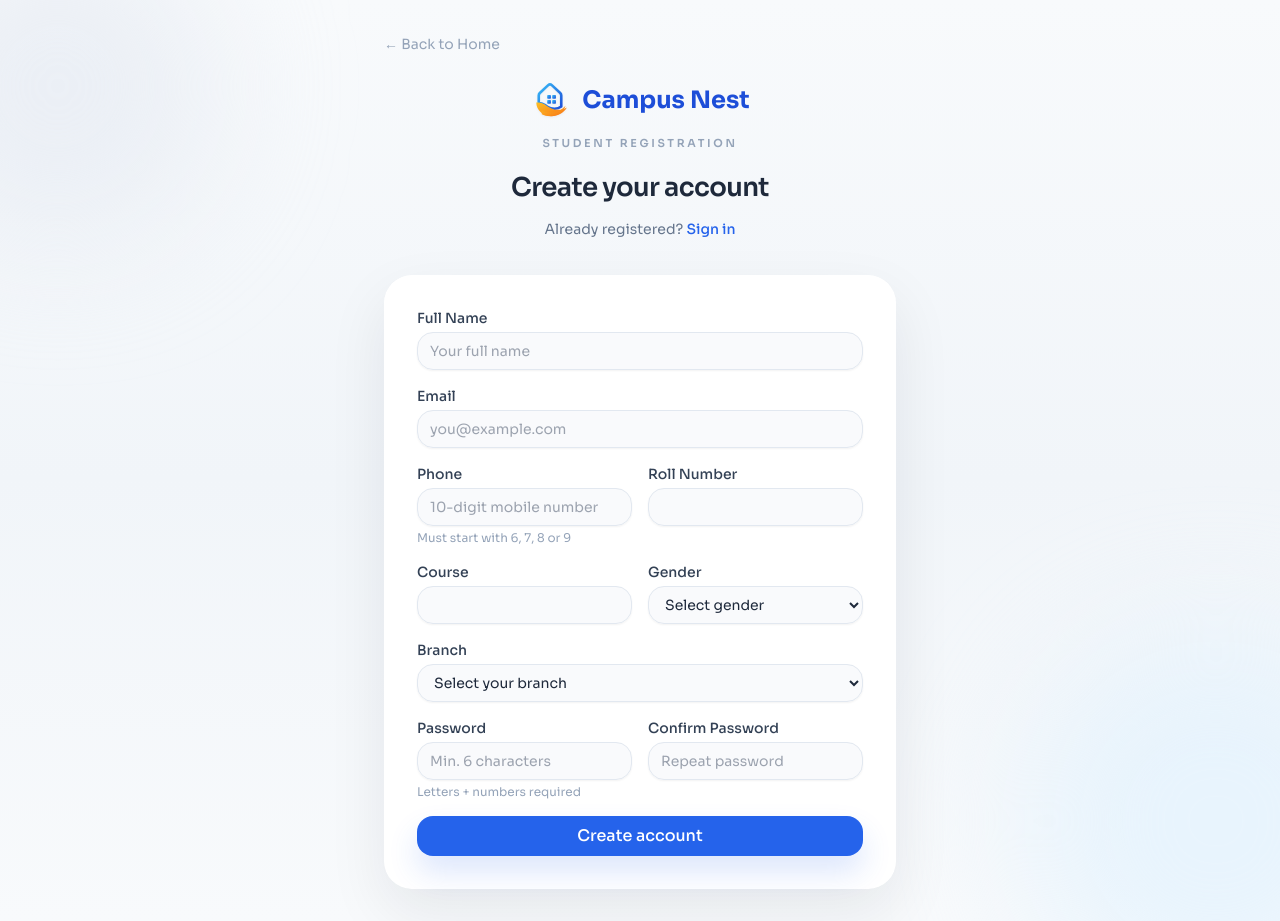
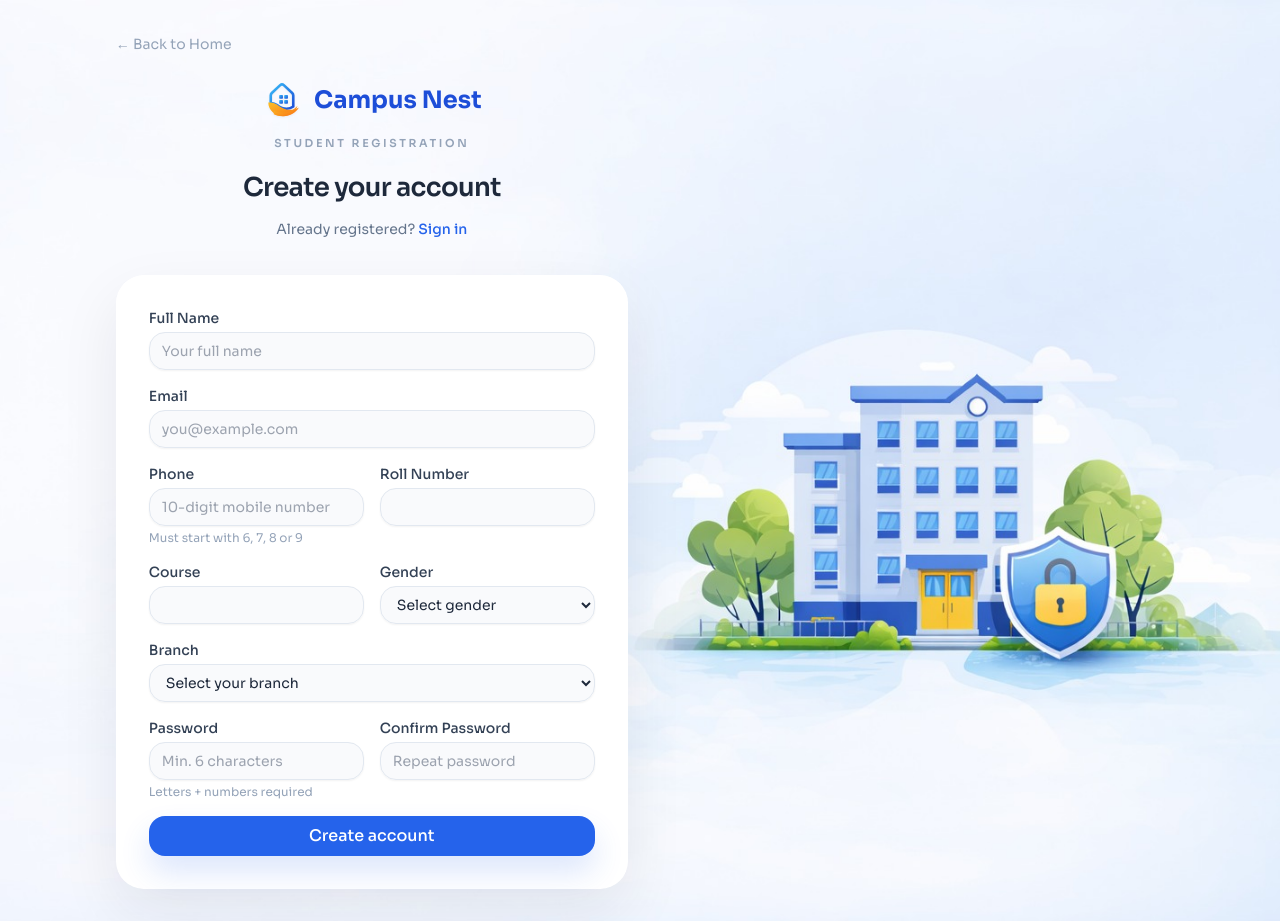
Before and after one commit to Vyvanth/Full-Stack-Development-mini-project-sem6, a React (Vite) app in the folder hostel-management/client/: page /register in a window 1280 px wide. Built offline with nearby package versions, Linux system fonts and the light colour scheme.

Commit message:
login and register bg image

```diff
--- a/hostel-management/client/src/pages/public/Login.jsx
+++ b/hostel-management/client/src/pages/public/Login.jsx
@@ -3,6 +3,7 @@ import { Link, useNavigate } from 'react-router-dom';
 import { useAuth } from '../../context/AuthContext';
 import toast from 'react-hot-toast';
 import BrandMark from '../../components/BrandMark';
+import authBackground from '../../assets/auth-bg.jpeg';
 
 export default function Login() {
   const { login } = useAuth();
@@ -63,24 +64,26 @@ export default function Login() {
   const inputClass = (field) => `input rounded-2xl border-slate-200 bg-slate-50/85 shadow-sm ${errors[field] ? 'border-red-300 focus:ring-red-400' : ''}`;
 
   return (
-    <div className="relative min-h-screen flex items-center justify-center overflow-hidden bg-[linear-gradient(180deg,#f8fafc_0%,#f1f5f9_52%,#f8fafc_100%)] px-4">
-      <div className="pointer-events-none absolute left-[-10%] top-[-10%] h-72 w-72 rounded-full bg-slate-200/60 blur-3xl" />
-      <div className="pointer-events-none absolute right-[-8%] bottom-[-10%] h-80 w-80 rounded-full bg-sky-100/70 blur-3xl" />
-      <div className="w-full max-w-md">
-        <div className="mb-6">
+    <div
+      className="relative flex min-h-screen items-center overflow-hidden bg-slate-100 bg-cover bg-[center_right] px-4"
+      style={{ backgroundImage: `url(${authBackground})` }}
+    >
+      <div className="absolute inset-0 bg-[linear-gradient(90deg,rgba(248,250,252,0.9) 0%,rgba(241,245,249,0.78) 40%,rgba(241,245,249,0.38) 72%,rgba(241,245,249,0.18) 100%)]" />
+      <div className="relative w-full max-w-md md:ml-[6%] lg:ml-[8%] xl:ml-[10%]">
+        <div className="relative mb-6">
           <Link to="/" className="inline-flex items-center gap-1.5 text-sm text-slate-400 hover:text-slate-700 transition-colors">
             {'\u2190'} Back to Home
           </Link>
         </div>
 
-        <div className="text-center mb-8">
+        <div className="relative text-center mb-8">
           <Link to="/" className="inline-flex items-center gap-3 text-2xl font-bold text-primary-700"><BrandMark />Campus Nest</Link>
           <p className="mt-2 text-[11px] font-semibold uppercase tracking-[0.24em] text-slate-400">Secure Hostel Access</p>
           <h2 className="mt-4 text-[26px] font-semibold tracking-tight text-slate-800">Sign in to your account</h2>
           <p className="mt-2 text-sm leading-7 text-slate-500">Don't have an account? <Link to="/register" className="text-primary-600 font-medium hover:underline">Register</Link></p>
         </div>
 
-        <div className="card rounded-[28px] border border-white/80 bg-white/92 p-8 shadow-[0_24px_60px_rgba(15,23,42,0.08)] backdrop-blur-sm">
+        <div className="relative card rounded-[28px] border border-white/80 bg-white/84 p-8 shadow-[0_24px_60px_rgba(15,23,42,0.08)] backdrop-blur-sm">
           {error && (
             <div className="flex items-start gap-2 bg-red-50 border border-red-200 text-red-700 rounded-2xl px-4 py-3 mb-5 text-sm">
               <span className="mt-0.5 inline-flex h-5 w-5 flex-shrink-0 items-center justify-center rounded-full bg-red-100 text-[11px] font-bold text-red-700">!</span>
--- a/hostel-management/client/src/pages/public/Register.jsx
+++ b/hostel-management/client/src/pages/public/Register.jsx
@@ -3,6 +3,7 @@ import { Link, useNavigate } from 'react-router-dom';
 import { useAuth } from '../../context/AuthContext';
 import toast from 'react-hot-toast';
 import BrandMark from '../../components/BrandMark';
+import authBackground from '../../assets/auth-bg.jpeg';
 
 const amritaBranches = [
   'Aerospace Engineering',
@@ -140,24 +141,26 @@ export default function Register() {
   const inputClass = (field) => `input rounded-2xl border-slate-200 bg-slate-50/85 shadow-sm ${errors[field] ? 'border-red-400 focus:ring-red-300' : ''}`;
 
   return (
-    <div className="relative min-h-screen flex items-center justify-center overflow-hidden bg-[linear-gradient(180deg,#f8fafc_0%,#f1f5f9_52%,#f8fafc_100%)] px-4 py-8">
-      <div className="pointer-events-none absolute left-[-8%] top-[-8%] h-80 w-80 rounded-full bg-slate-200/55 blur-3xl" />
-      <div className="pointer-events-none absolute right-[-10%] bottom-[-10%] h-96 w-96 rounded-full bg-sky-100/65 blur-3xl" />
-      <div className="w-full max-w-lg">
-        <div className="mb-6">
+    <div
+      className="relative flex min-h-screen items-center overflow-hidden bg-slate-100 bg-cover bg-[center_right] px-4 py-8"
+      style={{ backgroundImage: `url(${authBackground})` }}
+    >
+      <div className="absolute inset-0 bg-[linear-gradient(90deg,rgba(248,250,252,0.9) 0%,rgba(241,245,249,0.78) 40%,rgba(241,245,249,0.38) 72%,rgba(241,245,249,0.18) 100%)]" />
+      <div className="relative w-full max-w-lg md:ml-[4%] lg:ml-[6%] xl:ml-[8%]">
+        <div className="relative mb-6">
           <Link to="/" className="inline-flex items-center gap-1.5 text-sm text-slate-400 hover:text-slate-700 transition-colors">
             {'\u2190'} Back to Home
           </Link>
         </div>
 
-        <div className="text-center mb-8">
+        <div className="relative text-center mb-8">
           <Link to="/" className="inline-flex items-center gap-3 text-2xl font-bold text-primary-700"><BrandMark />Campus Nest</Link>
           <p className="mt-2 text-[11px] font-semibold uppercase tracking-[0.24em] text-slate-400">Student Registration</p>
           <h2 className="mt-4 text-[26px] font-semibold tracking-tight text-slate-800">Create your account</h2>
           <p className="mt-2 text-sm leading-7 text-slate-500">Already registered? <Link to="/login" className="text-primary-600 font-medium hover:underline">Sign in</Link></p>
         </div>
 
-        <div className="card rounded-[28px] border border-white/80 bg-white/92 p-8 shadow-[0_24px_60px_rgba(15,23,42,0.08)] backdrop-blur-sm">
+        <div className="relative card rounded-[28px] border border-white/80 bg-white/84 p-8 shadow-[0_24px_60px_rgba(15,23,42,0.08)] backdrop-blur-sm">
           {globalError && (
             <div className="flex items-start gap-2 bg-red-50 border border-red-200 text-red-700 rounded-2xl px-4 py-3 mb-5 text-sm">
               <span className="mt-0.5 inline-flex h-5 w-5 flex-shrink-0 items-center justify-center rounded-full bg-red-100 text-[11px] font-bold text-red-700">!</span>
```
Also changed, not shown: hostel-management/client/src/assets/auth-bg.jpeg (added).
